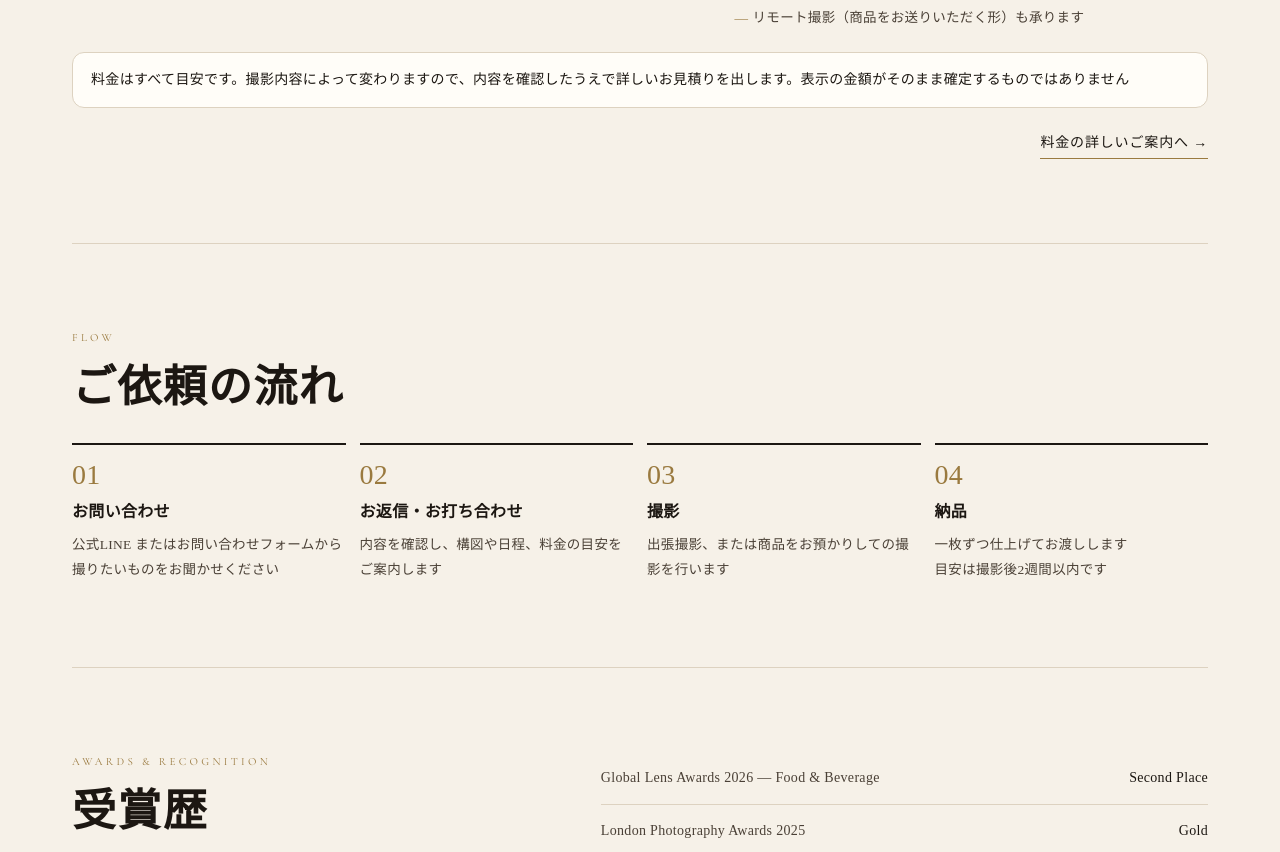
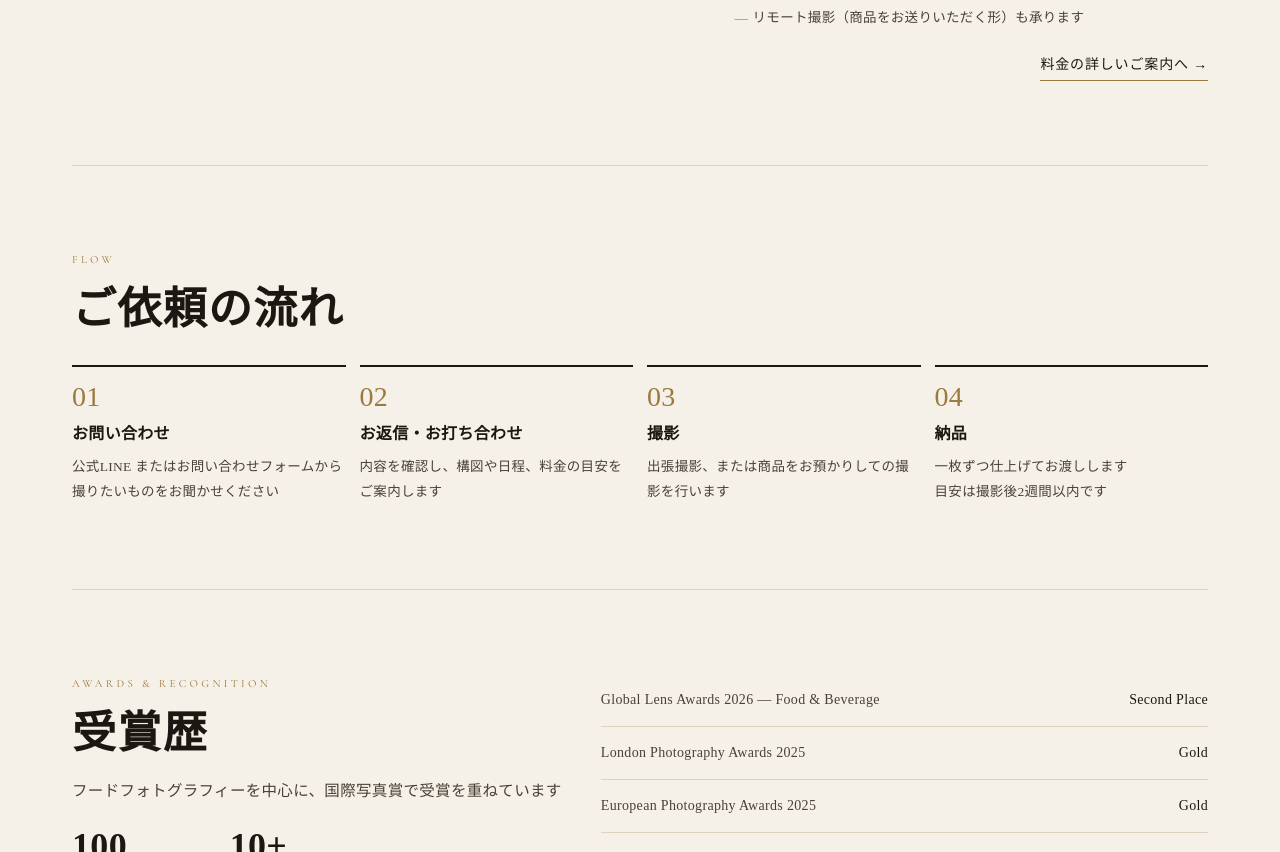
Before and after one commit to syukoc/syukoc-net, a plain HTML site: page index.html in a window 1280 px wide. Shown: the part 3951-4803 px from the top of the page. Drawn offline with nearby package versions, Linux system fonts and the light colour scheme; a web font is replaced by a local one.

Commit message:
Keep price-guide note only at the pricing examples

```diff
--- a/index.html
+++ b/index.html
@@ -163,7 +163,6 @@
           </ul>
         </div>
       </div>
-      <p style="border:1px solid var(--line);background:var(--surface);border-radius:12px;padding:14px 18px;font-size:14px;margin-top:22px">料金はすべて目安です。撮影内容によって変わりますので、内容を確認したうえで詳しいお見積りを出します。表示の金額がそのまま確定するものではありません</p>
       <div class="works-note"><a class="link-arrow" href="services/">料金の詳しいご案内へ →</a></div>
     </section>
 
```
Also changed, not shown: services/index.html (+0 -1 lines).
